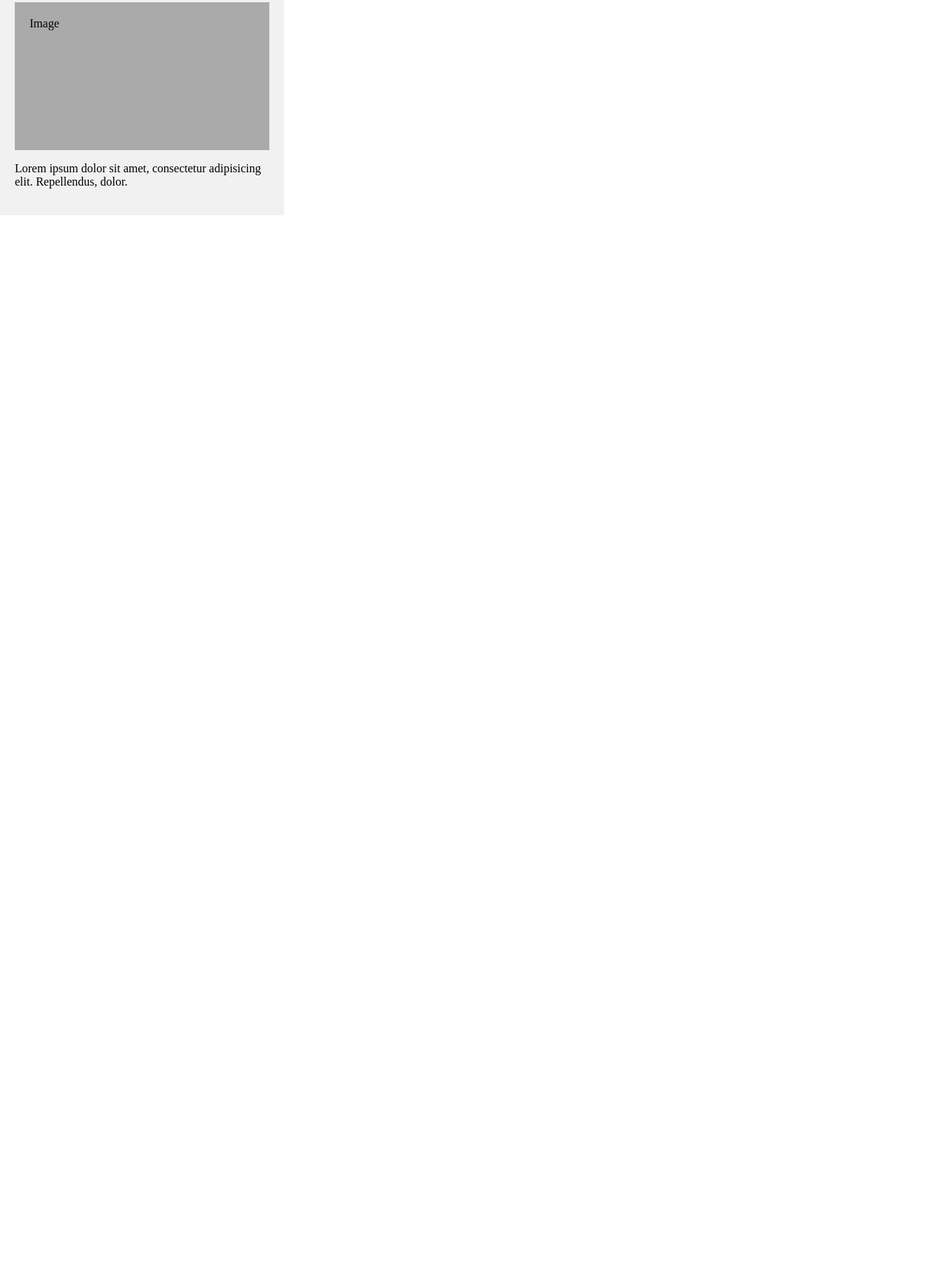
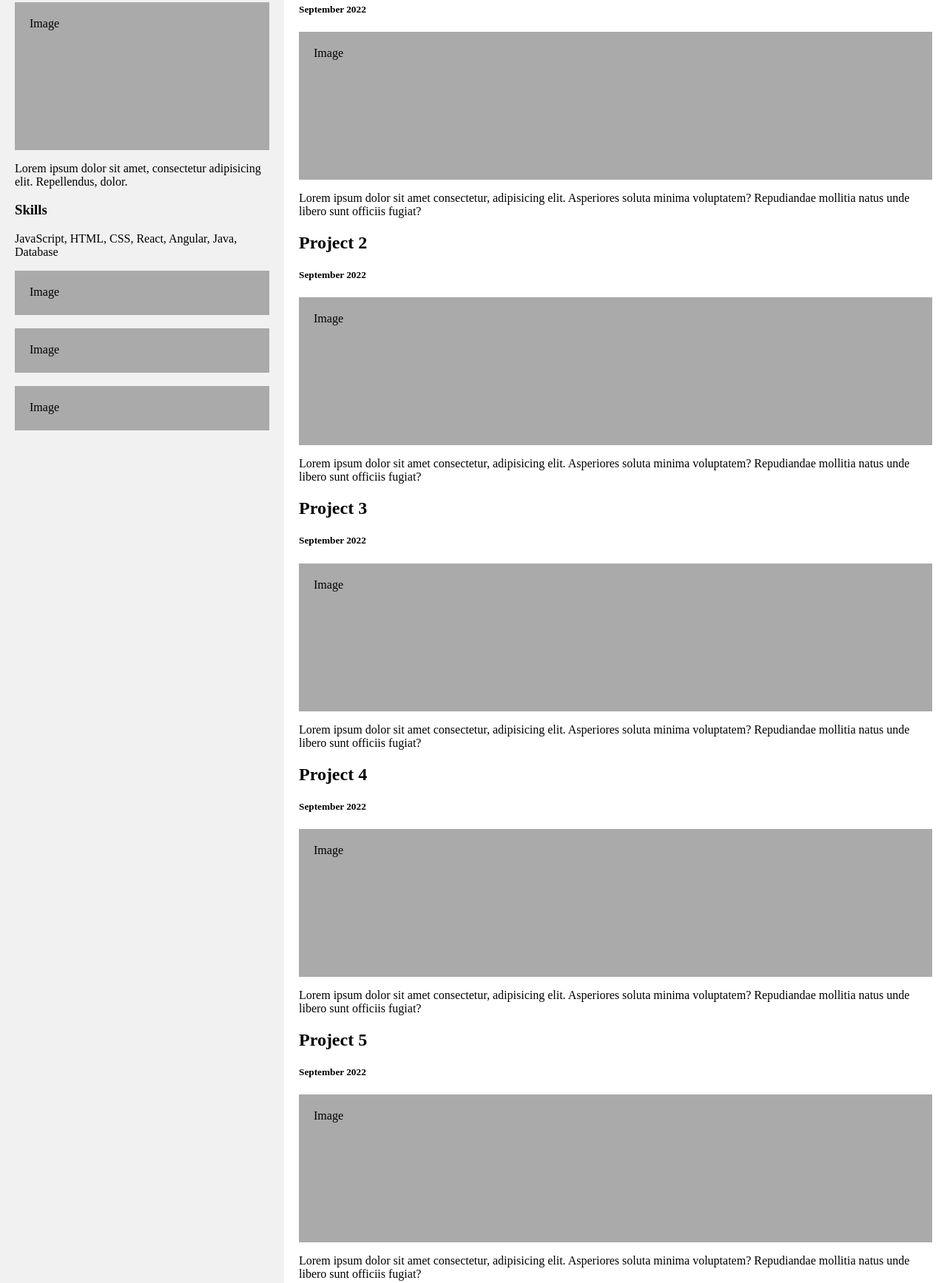
Before and after one commit to 33Ahn/Responsive-portfolio-web-page, a plain HTML site: page index.html in a window 1280 px wide. Shown: the part 330-2065 px from the top of the page at 74% size. Before the commit the page ends 800 px from the top, so only its background shows below. Drawn offline with Linux system fonts and the light colour scheme.

Commit message:
Add main

```diff
--- a/index.html
+++ b/index.html
@@ -33,6 +33,11 @@
         padding: 14px 20px;
         text-decoration: none;
         text-align: center;
+      }
+
+      .navbar a:hover {
+        background-color: #f9fc63;
+        color: #333;
       }
 
       .row {
@@ -80,9 +85,67 @@
             Lorem ipsum dolor sit amet, consectetur adipisicing elit.
             Repellendus, dolor.
           </p>
+          <h3>Skills</h3>
+          <p>JavaScript, HTML, CSS, React, Angular, Java, Database</p>
+          <div class="fakeimg" style="height: 60px">Image</div>
+          <br />
+          <div class="fakeimg" style="height: 60px">Image</div>
+          <br />
+          <div class="fakeimg" style="height: 60px">Image</div>
         </div>
       </div>
-      <div class="main"></div>
+      <div class="main">
+        <div>
+          <h2>Project 1</h2>
+          <h5>September 2022</h5>
+          <div class="fakeimg" style="height: 200px">Image</div>
+          <p>
+            Lorem ipsum dolor sit amet consectetur, adipisicing elit. Asperiores
+            soluta minima voluptatem? Repudiandae mollitia natus unde libero
+            sunt officiis fugiat?
+          </p>
+        </div>
+        <div>
+          <h2>Project 2</h2>
+          <h5>September 2022</h5>
+          <div class="fakeimg" style="height: 200px">Image</div>
+          <p>
+            Lorem ipsum dolor sit amet consectetur, adipisicing elit. Asperiores
+            soluta minima voluptatem? Repudiandae mollitia natus unde libero
+            sunt officiis fugiat?
+          </p>
+        </div>
+        <div>
+          <h2>Project 3</h2>
+          <h5>September 2022</h5>
+          <div class="fakeimg" style="height: 200px">Image</div>
+          <p>
+            Lorem ipsum dolor sit amet consectetur, adipisicing elit. Asperiores
+            soluta minima voluptatem? Repudiandae mollitia natus unde libero
+            sunt officiis fugiat?
+          </p>
+        </div>
+        <div>
+          <h2>Project 4</h2>
+          <h5>September 2022</h5>
+          <div class="fakeimg" style="height: 200px">Image</div>
+          <p>
+            Lorem ipsum dolor sit amet consectetur, adipisicing elit. Asperiores
+            soluta minima voluptatem? Repudiandae mollitia natus unde libero
+            sunt officiis fugiat?
+          </p>
+        </div>
+        <div>
+          <h2>Project 5</h2>
+          <h5>September 2022</h5>
+          <div class="fakeimg" style="height: 200px">Image</div>
+          <p>
+            Lorem ipsum dolor sit amet consectetur, adipisicing elit. Asperiores
+            soluta minima voluptatem? Repudiandae mollitia natus unde libero
+            sunt officiis fugiat?
+          </p>
+        </div>
+      </div>
     </div>
   </body>
   <script></script>
```
